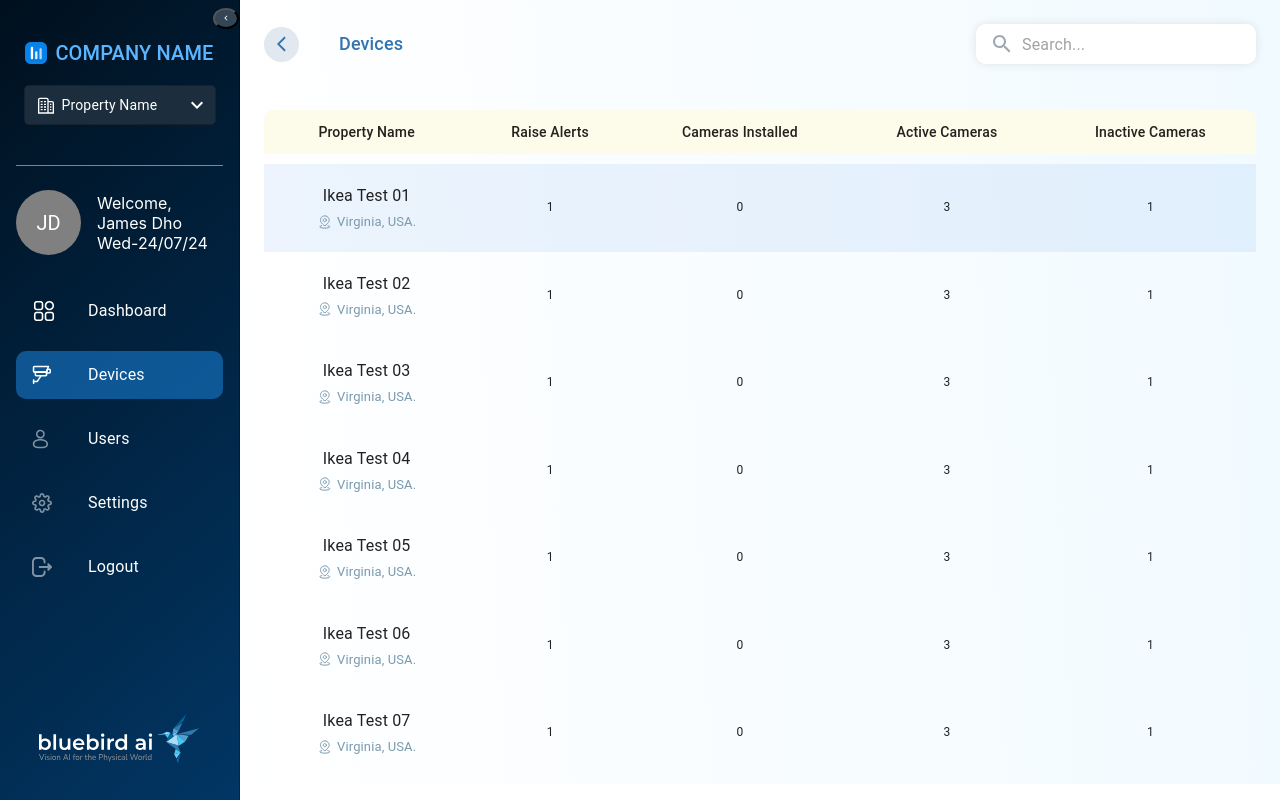
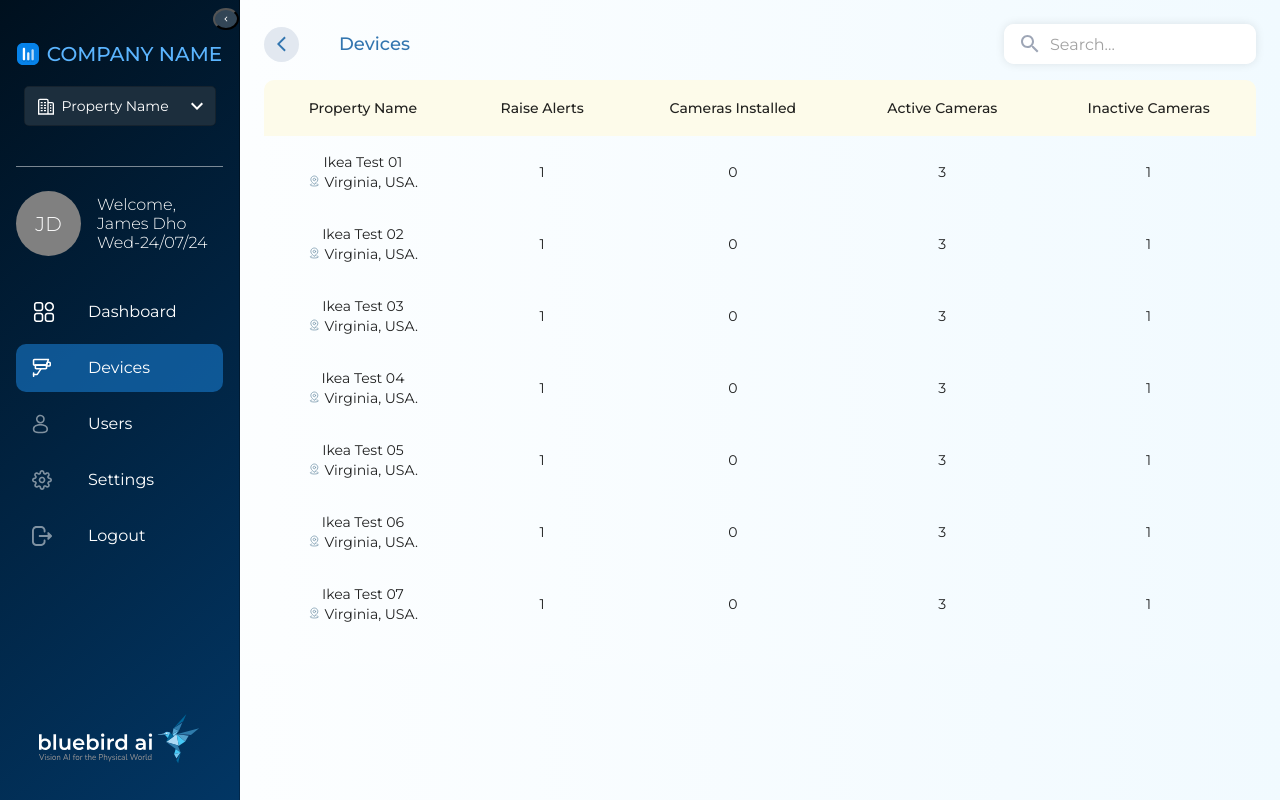
Before and after one commit to Earts-vinay/bluebird, a React (Create React App) app: page /devices in a window 1280 px wide. Built offline with nearby package versions, Linux system fonts and the light colour scheme.

Commit message:
changes on table dynamic

```diff
--- a/src/App.css
+++ b/src/App.css
@@ -1,38 +1,12 @@
-.App {
-  text-align: center;
+@import url('https://fonts.googleapis.com/css2?family=Montserrat:ital,wght@0,100..900;1,100..900&display=swap');
+
+
+* {
+  font-family: 'Montserrat', sans-serif;
+  font-weight:300,
 }
-
-.App-logo {
-  height: 40vmin;
-  pointer-events: none;
+body {
+  background: linear-gradient(87deg, #FFFFFF 0%, #F1FAFF 100%);
+  font-family: 'Montserrat', sans-serif;
+  font-weight:300,
 }
-
-@media (prefers-reduced-motion: no-preference) {
-  .App-logo {
-    animation: App-logo-spin infinite 20s linear;
-  }
-}
-
-.App-header {
-  background-color: #282c34;
-  min-height: 100vh;
-  display: flex;
-  flex-direction: column;
-  align-items: center;
-  justify-content: center;
-  font-size: calc(10px + 2vmin);
-  color: white;
-}
-
-.App-link {
-  color: #61dafb;
-}
-
-@keyframes App-logo-spin {
-  from {
-    transform: rotate(0deg);
-  }
-  to {
-    transform: rotate(360deg);
-  }
-}
--- a/src/App.js
+++ b/src/App.js
@@ -1,6 +1,7 @@
 import React from 'react';
-import { CssBaseline, Box } from '@mui/material';
+import { CssBaseline, Box, createTheme, ThemeProvider } from '@mui/material';
 import { BrowserRouter as Router, Routes, Route } from 'react-router-dom';
+import './App.css';
 import Dashboard from './pages/Dashboard';
 import Devices from './pages/Devices';
 import Users from './pages/Users';
@@ -10,8 +11,16 @@
 import EditDevices from "./components/DevicesManagement/EditDevices";
 import AddLinePolygon from './components/DevicesManagement/AddLinePolygon';
 
+const theme = createTheme({
+  typography: {
+    fontFamily: 'Montserrat, sans-serif',
+    fontWeight:300,
+  },
+});
+
 function App() {
   return (
+    <ThemeProvider theme={theme}>
     <Router>
       <Box sx={{ display: 'flex' }}>
         <Sidenav />
@@ -20,8 +29,6 @@
           sx={{
             flexGrow: 1,
             p: 3,
-            background: 'linear-gradient(87deg, #FFFFFF 0%, #F1FAFF 100%)',
-            height:"92vh"
           }}
         >
           <Routes>
@@ -36,6 +43,7 @@
         </Box>
       </Box>
     </Router>
+    </ThemeProvider>
   );
 }
 
--- a/src/components/Sidenav.jsx
+++ b/src/components/Sidenav.jsx
@@ -120,11 +120,11 @@
                         <ListItem>
                             <Avatar sx={{ bgcolor: 'grey', width: '65px', height: '65px' }}>JD</Avatar>
                             <div style={{ marginLeft: '16px' }}>
-                                {open && <Typography variant='p'>Welcome,<br /> James Dho</Typography>}  {/* Conditional rendering */}
-                               { open && <Typography variant='p'>{formattedDate}</Typography>}
+                                {open && <Typography variant='p' sx={{fontFamily:"Montserrat, sans-serif"}}>Welcome,<br /> James Dho</Typography>}  <br/>
+                               {open && <Typography variant='p'>{formattedDate}</Typography>}
                             </div>
                         </ListItem>
-                        <Box sx={{ pt: 3, mx: 2, gap: 2, display: "flex", flexDirection: "column" }}>
+                        <Box sx={{ pt: 3, mx: 2, gap: 1, display: "flex", flexDirection: "column" }}>
                             <ListItem
                                 button
                                 component={Link}
--- a/src/index.css
+++ b/src/index.css
@@ -1,13 +1,12 @@
 body {
   margin: 0;
-  font-family: -apple-system, BlinkMacSystemFont, 'Segoe UI', 'Roboto', 'Oxygen',
-    'Ubuntu', 'Cantarell', 'Fira Sans', 'Droid Sans', 'Helvetica Neue',
-    sans-serif;
+  font-family: 'Montserrat', sans-serif;
+  font-weight:300;
   -webkit-font-smoothing: antialiased;
   -moz-osx-font-smoothing: grayscale;
 }
 
 code {
-  font-family: source-code-pro, Menlo, Monaco, Consolas, 'Courier New',
-    monospace;
+  font-family: 'Montserrat', sans-serif;
+  font-weight:300,
 }
--- a/src/pages/Dashboard.jsx
+++ b/src/pages/Dashboard.jsx
@@ -1,23 +1,24 @@
 import React from 'react';
-import { Box, Typography, Table, TableBody, TableCell, TableContainer, TableHead, TableRow, Paper, Grid, useMediaQuery, useTheme } from '@mui/material';
+import { Box, Typography, Table, TableBody, TableCell, TableContainer, TableHead, TableRow, Paper, Grid, useMediaQuery, useTheme, IconButton } from '@mui/material';
 import CustomSearch from '../utils/CustomSearch';
 import MapComponent from '../utils/MapComponent';
+import CustomMapContainer from '../utils/CustomMapContainer';
 
 const tableData = [
-  { id: 1, name: 'Item 1', description: 'Description 1' },
-  { id: 2, name: 'Item 2', description: 'Description 2' },
-  { id: 3, name: 'Item 3', description: 'Description 3' },
-  { id: 4, name: 'Item 4', description: 'Description 4' },
+  { id: 1, name: 'Super market 01', location: 'Virginia, USA', poles: 5 },
+  { id: 2, name: 'Super market 01', location: 'Virginia, USA', poles: 5 },
+  { id: 3, name: 'Super market 01', location: 'Virginia, USA', poles: 5 },
+  { id: 4, name: 'Super market 01', location: 'Virginia, USA', poles: 5 },
+  { id: 5, name: 'Super market 01', location: 'Virginia, USA', poles: 5 },
 ];
 
 const markers = [
-  { id: 1, position: { lat: 17.385044, lng: 78.486671 } },
-  { id: 2, position: { lat: 17.391044, lng: 78.486671 } },
-  { id: 3, position: { lat: 17.387044, lng: 78.486671 } },
-  { id: 4, position: { lat: 17.389044, lng: 78.486671 } },
-  { id: 5, position: { lat: 17.383044, lng: 78.486671 } },
+  { id: 1,  latitude: 17.385044, longitude: 78.486671} ,
+  { id: 2,  latitude: 17.391044, longitude: 78.486671 },
+  { id: 3, latitude: 17.387044, longitude: 78.486671  },
+  { id: 4, latitude: 17.389044, longitude: 78.486671  },
+  { id: 5,  latitude: 17.383044, longitude: 78.486671  },
 ];
-
 
 const center = {
   lat: 17.385044,
@@ -32,28 +33,39 @@
     <>
       <Box sx={{ display: 'flex', justifyContent: 'space-between', alignItems: 'center', padding: 1, flexDirection: isSmallScreen ? 'column' : 'row' }}>
         <Box sx={{ display: "flex", alignItems: "center", gap: 2 }}>
-          <Box sx={{ justifyContent: "center", display: "flex", p: 1, width: '30px', backgroundColor: '#000', borderRadius: '50%', }}><img src="/assets/icons/dashboard.svg" alt="" /></Box>
+          <Box sx={{ justifyContent: "center", display: "flex", p: 1, width: '30px', backgroundColor: '#000', borderRadius: '50%', }}><img src="/assets/icons/dashboard.svg" alt="dashboard icon" /></Box>
           <Typography variant="h6" sx={{ marginBottom: isSmallScreen ? 2 : 0 }}>Dashboard</Typography>
         </Box>
         <CustomSearch />
       </Box>
       <Grid container spacing={2} sx={{ padding: 2 }}>
         <Grid item xs={12} md={6}>
-          <TableContainer component={Paper}>
+          <TableContainer component={Paper} sx={{boxShadow: "none"}}>
             <Table>
               <TableHead>
                 <TableRow>
-                  <TableCell>ID</TableCell>
-                  <TableCell>Name</TableCell>
-                  <TableCell>Description</TableCell>
+                  <TableCell sx={{width:"60%"}}>Property name</TableCell>
+                  <TableCell>Poles</TableCell>
+                  <TableCell>Actions</TableCell>
                 </TableRow>
               </TableHead>
               <TableBody>
                 {tableData.map((row) => (
-                  <TableRow key={row.id}>
-                    <TableCell>{row.id}</TableCell>
-                    <TableCell>{row.name}</TableCell>
-                    <TableCell>{row.description}</TableCell>
+                  <TableRow
+                    key={row.id}
+                    sx={{
+                      '&:hover': {
+                        backgroundColor: 'rgba(233, 244, 251, 1)',
+                      },
+                      border:"none"
+                    }}
+                  >
+                    <TableCell>{row.name}<br /><img src="/assets/icons/location.svg" alt="location icon" />{row.location}</TableCell>
+                    <TableCell>{row.poles}</TableCell>
+                    <TableCell>
+                      <IconButton><img src="/assets/icons/edit.svg" alt="edit icon" /></IconButton>
+                      <IconButton><img src="/assets/icons/delete.svg" alt="delete icon" /></IconButton>
+                    </TableCell>
                   </TableRow>
                 ))}
               </TableBody>
@@ -61,7 +73,10 @@
           </TableContainer>
         </Grid>
         <Grid item xs={12} md={6}>
-          <MapComponent center={center} markers={markers} zoom={16}/>
+          <CustomMapContainer defaultCenter={center} markers={markers} zoom={16} />
+          <Typography variant="body2" sx={{ padding: 2 }}>
+            The dots above show how many poles are on the property.
+          </Typography>
         </Grid>
       </Grid>
     </>
--- a/src/pages/Devices.jsx
+++ b/src/pages/Devices.jsx
@@ -15,8 +15,11 @@
 import ArrowBackIosIcon from '@mui/icons-material/ArrowBackIos';
 import CustomSearch from '../utils/CustomSearch';
 import { useNavigate } from 'react-router-dom';
+import DefaultTable from '../utils/DefaultTable';
 
-const sampleData = [
+const tableHeadings =['Property Name', 'Raise Alerts', 'Cameras Installed', 'Active Cameras', 'Inactive Cameras',];
+const columns = ['propertyName', 'raiseAlerts', 'camerasInstalled', 'activeCameras', 'inactiveCameras', ];
+const rows = [
   { propertyName: "Ikea Test 01", raiseAlerts: 1, camerasInstalled: 0, activeCameras: 3, inactiveCameras: 1, propertyLocation: 'Virginia, USA.' },
   { propertyName: "Ikea Test 02", raiseAlerts: 1, camerasInstalled: 0, activeCameras: 3, inactiveCameras: 1, propertyLocation: 'Virginia, USA.' },
   { propertyName: "Ikea Test 03", raiseAlerts: 1, camerasInstalled: 0, activeCameras: 3, inactiveCameras: 1, propertyLocation: 'Virginia, USA.' },
@@ -36,7 +39,7 @@
     setSearchTerm(event.target.value);
   };
 
-  const filteredData = sampleData.filter((item) =>
+  const filteredData = rows.filter((item) =>
     item.propertyName.toLowerCase().includes(searchTerm.toLowerCase())
   );
 
@@ -81,7 +84,9 @@
           placeholder="Search..."
         />
       </Box>
-      <Box sx={{ marginTop: '46px' }}>
+
+      <DefaultTable columns={columns} rows={filteredData} tableHeadings={tableHeadings} onClick={handleRowClick}/>
+      {/* <Box sx={{ marginTop: '46px' }}>
         <TableContainer
           component={Paper}
           sx={{
@@ -159,7 +164,7 @@
             </TableBody>
           </Table>
         </TableContainer>
-      </Box>
+      </Box> */}
     </>
   );
 };
--- a/src/pages/Users.jsx
+++ b/src/pages/Users.jsx
@@ -48,13 +48,13 @@
   }
 
   const sampleData = [
-    { userName: "Amruta_Test", property: "Ikea Test", AccessLevel: "Property Viewer", },
-    { userName: "Amruta_Test2", property: "Ikea Test2", AccessLevel: "Property Admin", },
-    { userName: "Amruta_Test3", property: "Ikea Test3", AccessLevel: "Property Viewer", },
+    {pic:"jd", userName: "Amruta_Test", property: "Ikea Test", AccessLevel: "Property Viewer", },
+    {pic:"jd", userName: "Amruta_Test2", property: "Ikea Test2", AccessLevel: "Property Admin", },
+    {pic:"jd", userName: "Amruta_Test3", property: "Ikea Test3", AccessLevel: "Property Viewer", },
   ];
 
   const columns = [
-    // { id: 'pic', label: '', align: 'center' },
+    { id: 'pic', label: '', align: 'center' },
     { id: 'userName', label: 'User Name' },
     { id: 'property', label: 'Property', align: 'center' },
     { id: 'AccessLevel', label: 'Access Level', align: 'center' },
--- a/src/utils/CustomTable.jsx
+++ b/src/utils/CustomTable.jsx
@@ -158,7 +158,7 @@
                         {data.map((row, rowIndex) => (
                             <TableRow key={rowIndex}>
                                 {columns.map((column) => (
-                                    <TableCell key={column.id} sx={{ padding: '27px 20px' }}>
+                                    <TableCell key={column.id} sx={{  width:"20px" }}>
                                         {column.id === 'pic' ? (
                                             <Box
                                                 sx={{
--- /dev/null
+++ b/src/utils/DefaultTable.jsx
@@ -0,0 +1,65 @@
+// components/DefaultTable.js
+import React from 'react';
+import { Table, TableBody, TableCell, TableContainer, TableHead, TableRow, Paper } from '@mui/material';
+
+const DefaultTable = ({ columns, rows, tableHeadings, onClick }) => {
+  if (!Array.isArray(columns) || !Array.isArray(rows)) {
+    console.error('Invalid columns or rows');
+    return null;
+  }
+
+  return (
+    <TableContainer component={Paper} sx={{
+      boxShadow: "none", background: "none", borderRadius: "10px",
+
+      '& .MuiTableCell-root': {
+        border: 'none',
+        textAlign: 'center',
+
+      },
+    }}>
+      <Table>
+        <TableHead>
+          <TableRow sx={{ backgroundColor: "rgba(253, 251, 234, 1)" }}>
+            {tableHeadings.map((tableHeadings) => (
+              <TableCell key={tableHeadings}>{tableHeadings}</TableCell>
+            ))}
+          </TableRow>
+        </TableHead>
+        <TableBody>
+          {rows.map((row, rowIndex) => (
+            <TableRow key={rowIndex}  sx={{
+
+              '&:hover': {
+                backgroundColor: 'rgba(233, 244, 251, 1)',
+              },
+
+            }}>
+              {columns.map((column) => {
+                let value;
+                if (column === 'propertyName') {
+                  value = (
+                    <>
+                      {row.propertyName}<br />
+
+                      <img src="/assets/icons/location.svg" alt="" /> {row.propertyLocation}
+                    </>
+                  );
+                } else {
+                  value = row[column];
+                }
+                return (
+                  <TableCell key={column} onClick={onClick}  >
+                    {value !== undefined ? value : 'N/A'}
+                  </TableCell>
+                );
+              })}
+            </TableRow>
+          ))}
+        </TableBody>
+      </Table>
+    </TableContainer>
+  );
+};
+
+export default DefaultTable;
```
